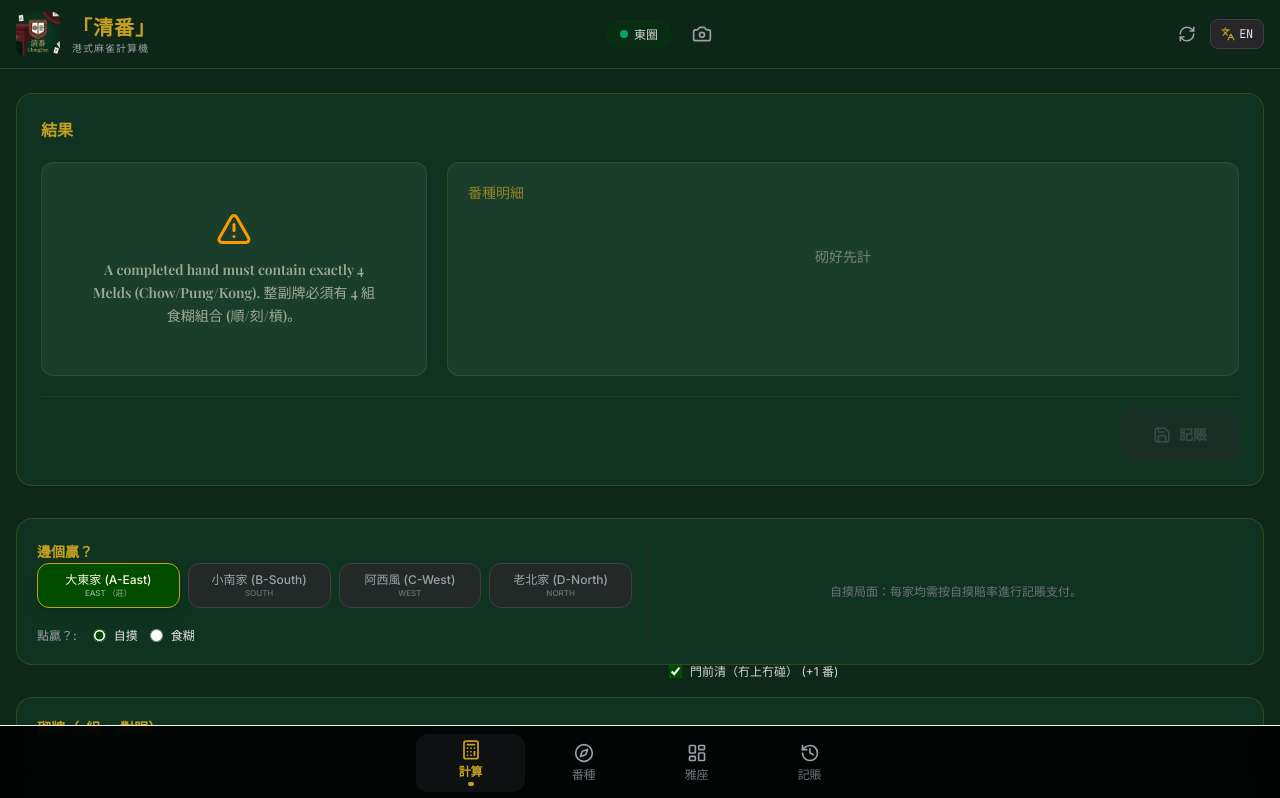
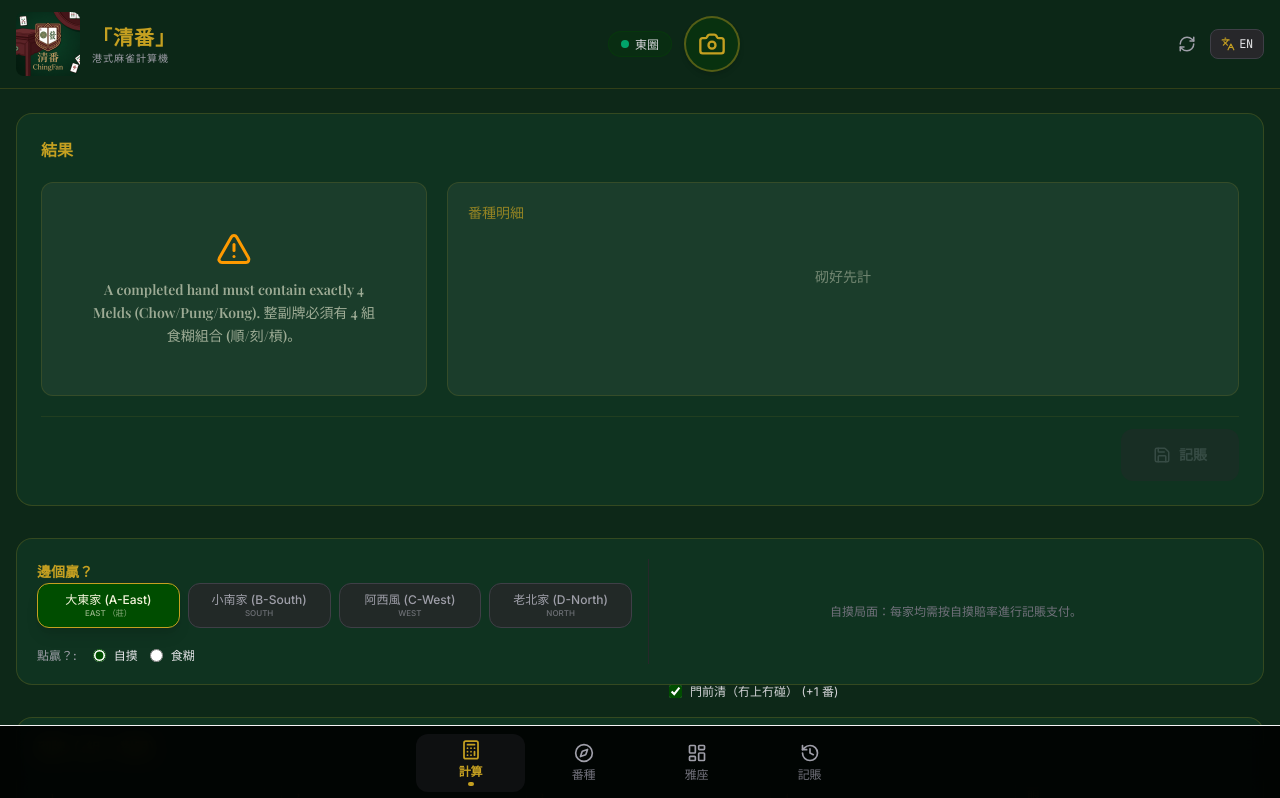
Before and after one commit to MOGIKLABS/-ChingFan-Mahjong, a React (Vite) app: page / in a window 1280 px wide. Shown: the top 798 px of the page. Built offline with nearby package versions, Linux system fonts and the light colour scheme; a web font is replaced by a local one.

Commit message:
Update TopAppBar.tsx

```diff
--- a/src/components/TopAppBar.tsx
+++ b/src/components/TopAppBar.tsx
@@ -46,7 +46,7 @@ export default function TopAppBar({
           <img
             src="/chingfanlogo.png"
             alt="ChingFan"
-            className="h-11 w-11 rounded-lg object-cover"
+            className="h-16 w-16 rounded-lg object-cover"
           />
           <div>
             <h1 className="text-xl font-serif font-extrabold text-gold-leaf tracking-wider">
@@ -76,9 +76,9 @@ export default function TopAppBar({
             <button
               onClick={onCameraPress}
               title={language === 'zh-HK' ? '掃描牌面' : 'Scan tiles'}
-              className="p-2 text-zinc-400 hover:text-gold-leaf hover:bg-primary/20 border border-transparent hover:border-gold-leaf/30 rounded-full transition-all duration-150"
+              className="p-3 text-gold-leaf bg-primary/30 border-2 border-gold-leaf/40 hover:border-gold-leaf hover:bg-primary/50 rounded-full transition-all duration-150 shadow-md hover:shadow-lg"
             >
-              <Camera size={20} />
+              <Camera size={28} />
             </button>
           )}
         </div>
```
